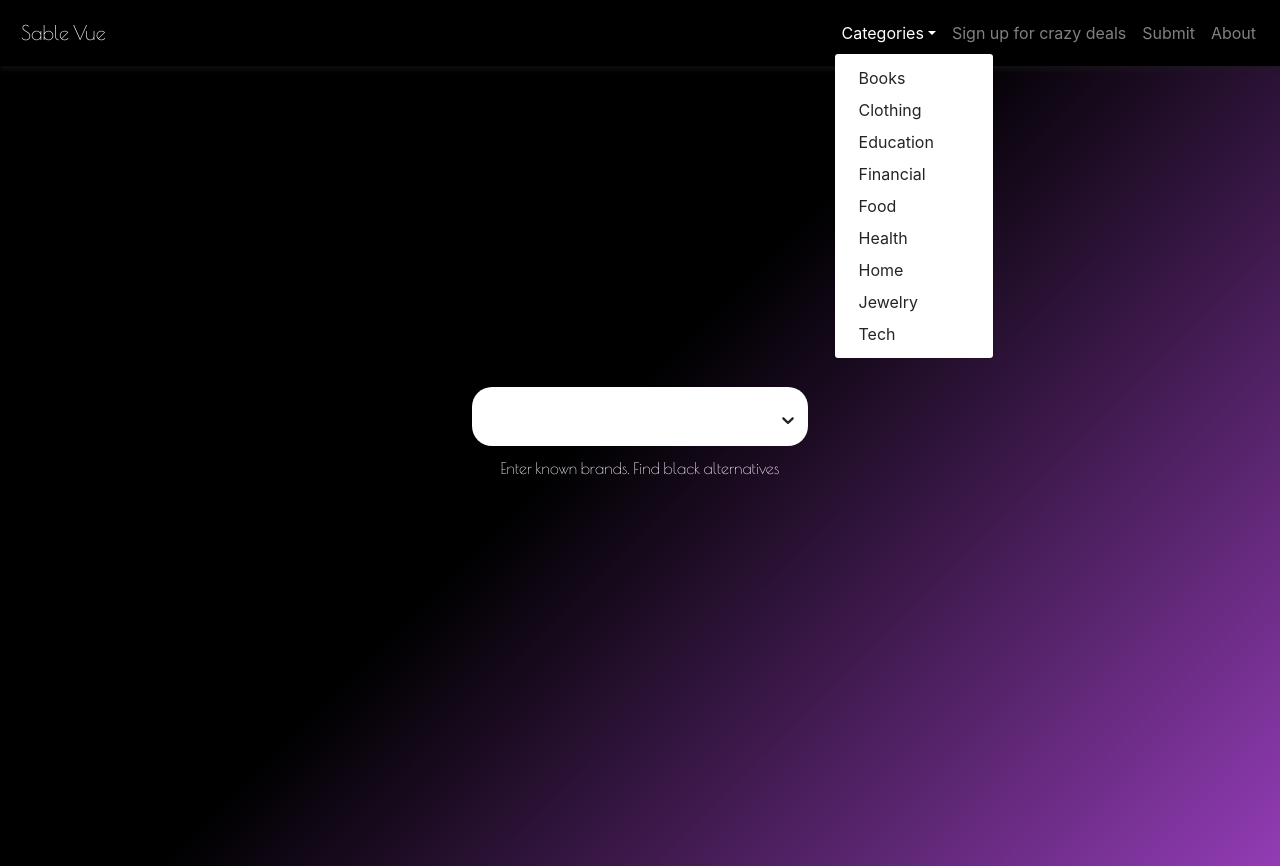
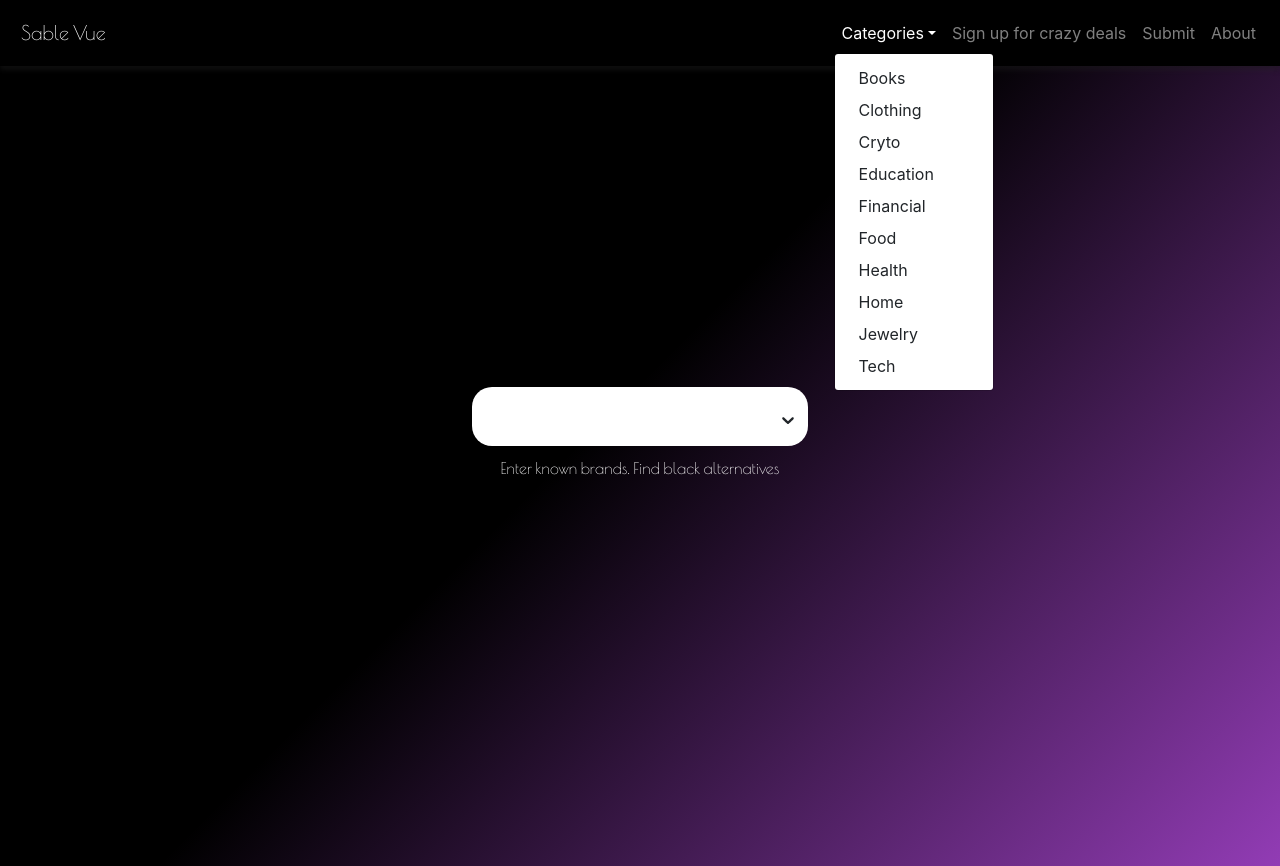
Before and after one commit to RDevCharles/sablevue, a React (Create React App) app: page / in a window 1280 px wide. Both pictures are taken after a click on the button "Categories". Built offline with nearby package versions, Linux system fonts and the light colour scheme.

Commit message:
crypto category, gonna do this dynamically soon

```diff
--- a/src/components/NavBar.js
+++ b/src/components/NavBar.js
@@ -69,6 +69,15 @@ const NavMenu = () => {
               >
                     Clothing
               </NavDropdown.Item>
+
+              <NavDropdown.Item
+                onSelect={() => {
+                  getFbCategory("crypto");
+                }}
+              >
+                    Cryto
+              </NavDropdown.Item>
+
               <NavDropdown.Item
                 onSelect={() => {
                   getFbCategory("education");
```
